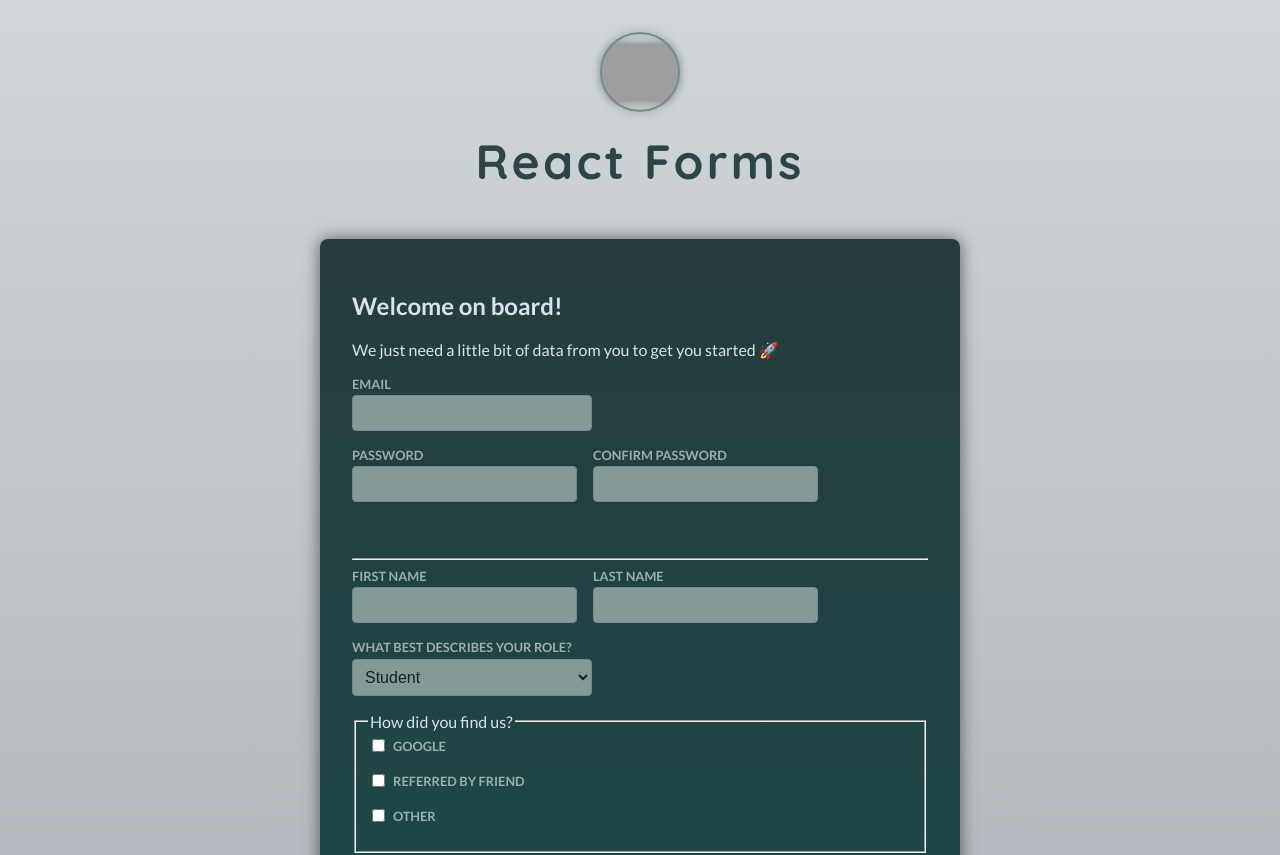
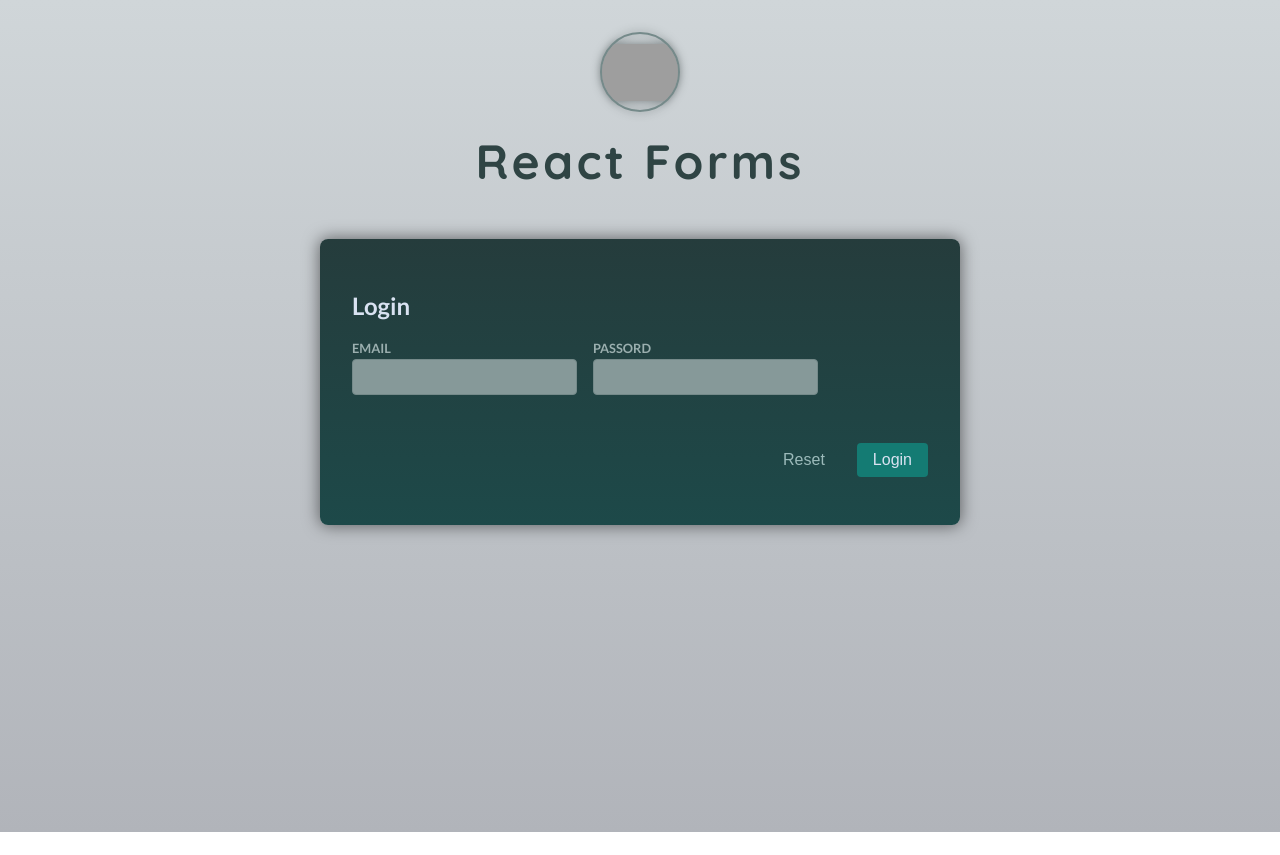
Before and after one commit to Jon-Felipe/Forms-React, a React (Vite) app: page / in a window 1280 px wide. Shown: the top 855 px of the page. After the commit the page ends 832 px from the top, so only its background shows below. Built offline with nearby package versions, Linux system fonts and the light colour scheme; grey boxes are pictures that could not be loaded.

Commit message:
using a resuable input component

```diff
--- a/src/App.jsx
+++ b/src/App.jsx
@@ -1,13 +1,13 @@
 // components
 import Header from './components/Header';
-import Signup from './components/Signup';
+import Login from './components/StateLogin';
 
 function App() {
   return (
     <>
       <Header />
       <main>
-        <Signup />
+        <Login />
       </main>
     </>
   );
--- /dev/null
+++ b/src/components/Input.jsx
@@ -0,0 +1,11 @@
+function Input({ label, id, error, ...props }) {
+  return (
+    <div className='control no-margin'>
+      <label htmlFor={id}>{label}</label>
+      <input id={id} {...props} />
+      <div className='control-error'>{error && <p>{error}</p>}</div>
+    </div>
+  );
+}
+
+export default Input;
--- a/src/components/StateLogin.jsx
+++ b/src/components/StateLogin.jsx
@@ -1,4 +1,7 @@
 import { useState } from 'react';
+
+// components
+import Input from './Input';
 
 export default function Login() {
   const [enteredValues, setEnteredValues] = useState({
@@ -11,6 +14,8 @@
   });
 
   const emailIsInvalid = didEdit.email && !enteredValues.email.includes('@');
+  const passwordIsInvalid =
+    didEdit.password && enteredValues.password.trim().length < 6;
 
   function handleInputChange(id, e) {
     setEnteredValues((prevState) => {
@@ -37,31 +42,27 @@
       <h2>Login</h2>
 
       <div className='control-row'>
-        <div className='control no-margin'>
-          <label htmlFor='email'>Email</label>
-          <input
+        <Input
+          label='Email'
           id='email'
           type='email'
           name='email'
           onBlur={() => handleInputBlur('email')}
           value={enteredValues.email}
           onChange={(e) => handleInputChange('email', e)}
+          error={emailIsInvalid && 'Please enter a valid email!'}
         />
-          <div className='control-error'>
-            {emailIsInvalid && <p>Please enter a valid email address.</p>}
-          </div>
-        </div>
 
-        <div className='control no-margin'>
-          <label htmlFor='password'>Password</label>
-          <input
+        <Input
+          label='Passord'
           id='password'
           type='password'
           name='password'
+          onBlur={() => handleInputBlur('password')}
           value={enteredValues.password}
           onChange={(e) => handleInputChange('password', e)}
+          error={passwordIsInvalid && 'Please enter a valid password!'}
         />
-        </div>
       </div>
 
       <p className='form-actions'>
```
Lines whose indentation alone changed are shown as unchanged.
